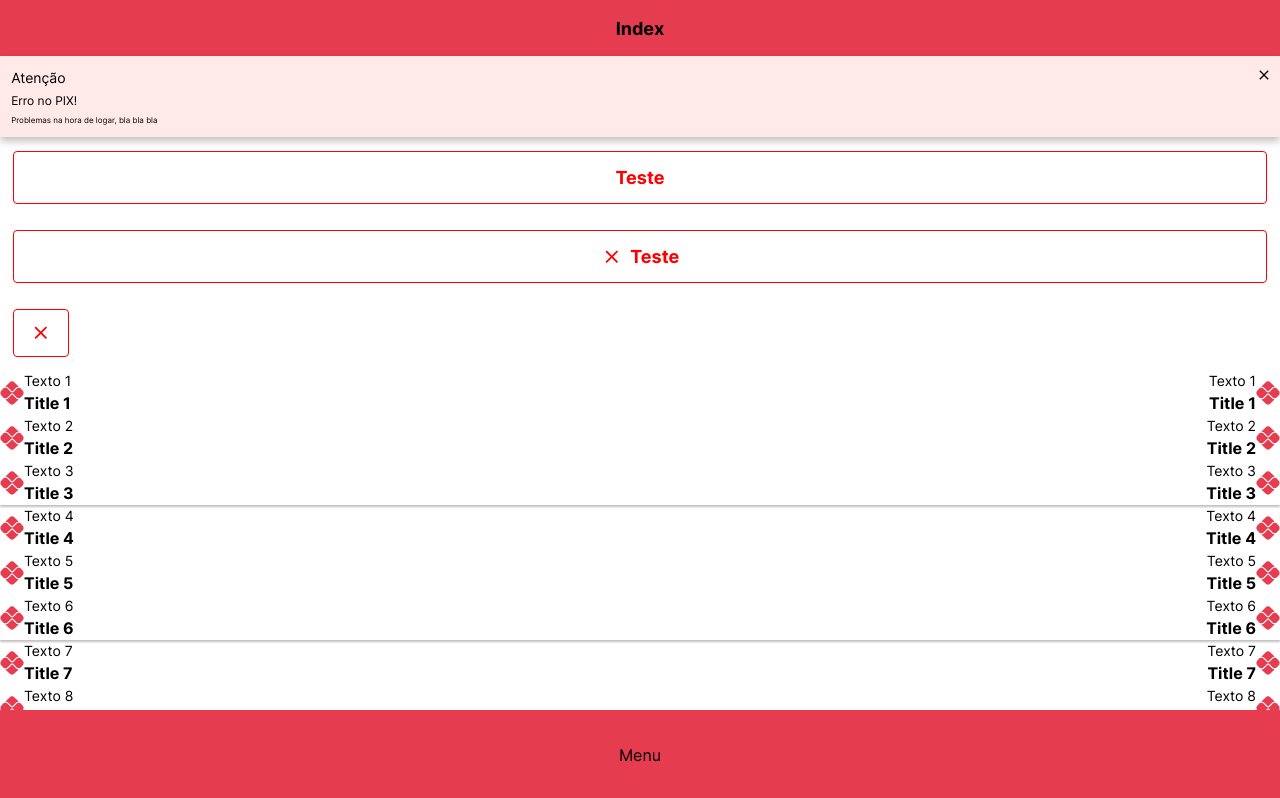
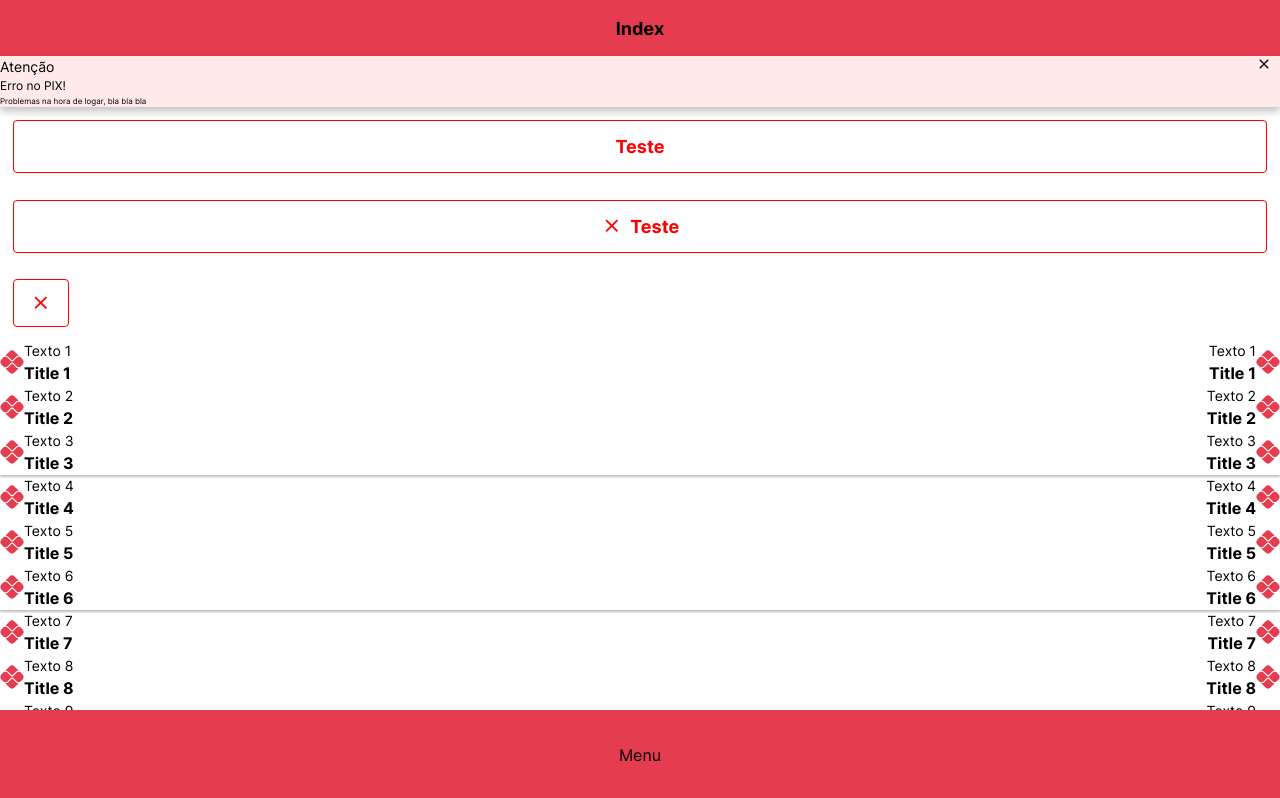
Before and after one commit to fcms14/react-components, a React (Vite) app: page / in a window 1280 px wide. Shown: the top 798 px of the page. Built offline with nearby package versions, Linux system fonts and the light colour scheme.

Commit message:
review: lint

```diff
--- a/src/components/molecules/Toaster/ToasterRoot.tsx
+++ b/src/components/molecules/Toaster/ToasterRoot.tsx
@@ -6,7 +6,6 @@ interface Interface {
   children: ReactNode,
   toasterStyle: ToasterProps
 }
-
 
 const ToasterRoot = ({ children, toasterStyle }: Interface) => {
   return (
--- a/src/components/molecules/Toaster/ToasterStyle.ts
+++ b/src/components/molecules/Toaster/ToasterStyle.ts
@@ -1,4 +1,4 @@
-import styled from 'styled-components'
+import styled, { css } from 'styled-components'
 import { ToasterProps } from '../../../interfaces'
 
 const ToasterStyle = styled.div<ToasterProps >`
@@ -6,15 +6,14 @@ display: flex;
   flex-direction: column;
   justify-content: space-between;
   align-items: flex-start;
-padding: 4px 8px;
-gap: 4px;
   position: relative;
-
-padding: 0.70rem 0.70rem;
-
-background: ${props => props.theme.colorByType[props.type]};
   box-shadow: 0px 4px 8px rgba(0, 0, 0, 0.25);
 
+  ${({ theme, type }) => css`
+    padding: ${theme.gap} ${theme.padding.main};
+    gap: ${theme.gap};
+    background: ${theme.colorByType[type]};
+  `}
 `
 
 export default ToasterStyle
--- a/src/components/molecules/Toaster/index.tsx
+++ b/src/components/molecules/Toaster/index.tsx
@@ -3,7 +3,6 @@ import Subtitle from "../../atoms/Subtitle";
 import Caption from "../../atoms/Caption";
 import ToasterIcon from "./ToasterIcon";
 import ToasterRoot from "./ToasterRoot";
-
 
 export const Toaster = {
   Root: ToasterRoot,
--- a/src/components/organisms/Toaster/index.tsx
+++ b/src/components/organisms/Toaster/index.tsx
@@ -1,7 +1,5 @@
 import ToasterDefault from "./default";
-
 
 export const Toaster = {
     Default: ToasterDefault,
-
 }
--- a/src/interfaces/index.ts
+++ b/src/interfaces/index.ts
@@ -29,7 +29,6 @@ export interface FontSizeInterface {
     title: SizeInterface,
     subtitle: SizeInterface,
     text: SizeInterface,
-    subtext:  SizeInterface,
     caption: SubSizeInterface
 }
 
--- a/src/pages/Index/index.tsx
+++ b/src/pages/Index/index.tsx
@@ -13,8 +13,8 @@ const Index = () => {
     <Template>
       <Header.Default text="Index" />
       <main>
-        <Toaster.Default text="Erro no PIX!"  subtitle="Atenção" caption="Problemas na hora de logar, bla bla bla"  icon='MdClose' toasterStyle={{type: 'error'}}></Toaster.Default >
-        <Button.Default  loading={false} active={true} secondary={true} text="Teste" onClick={() => navigate('/exchange')} />
+        <Toaster.Default text="Erro no PIX!" subtitle="Atenção" caption="Problemas na hora de logar, bla bla bla" icon='MdClose' toasterStyle={{ type: 'error' }} />
+        <Button.Default loading={false} active={true} secondary={true} text="Teste" onClick={() => navigate('/exchange')} />
         <Button.WithIcon loading={false} active={true} secondary={true} text="Teste" iconBefore onClick={() => navigate('/exchange')} icon="MdClose" />
         <Button.OnlyIcon loading={false} active={true} secondary={true} onClick={() => navigate('/exchange')} icon="MdClose" />
         <List />
--- a/src/providers/theme.ts
+++ b/src/providers/theme.ts
@@ -11,7 +11,7 @@ interface ThemeInterface {
 
 export const theme: ThemeInterface = {
   fontsizes: JSON.parse(import.meta.env.VITE_FONTSIZES),
-  colorByType : JSON.parse(import.meta.env.VITE_COLOR_BY_TYPE),
+  colorByType: JSON.parse(import.meta.env.VITE_COLOR_BY_TYPE),
   colors: JSON.parse(import.meta.env.VITE_COLORS),
   footer: JSON.parse(import.meta.env.VITE_FOOTER),
   padding: JSON.parse(import.meta.env.VITE_PADDINGS),
```
Also changed, not shown: src/components/atoms/Icon/IconStyle.ts (+4 -4 lines), src/components/organisms/Toaster/default.tsx (+9 -9 lines), src/components/molecules/Toaster/ToasterIcon.tsx (line endings or trailing spaces). Lines whose indentation alone changed are shown as unchanged.
